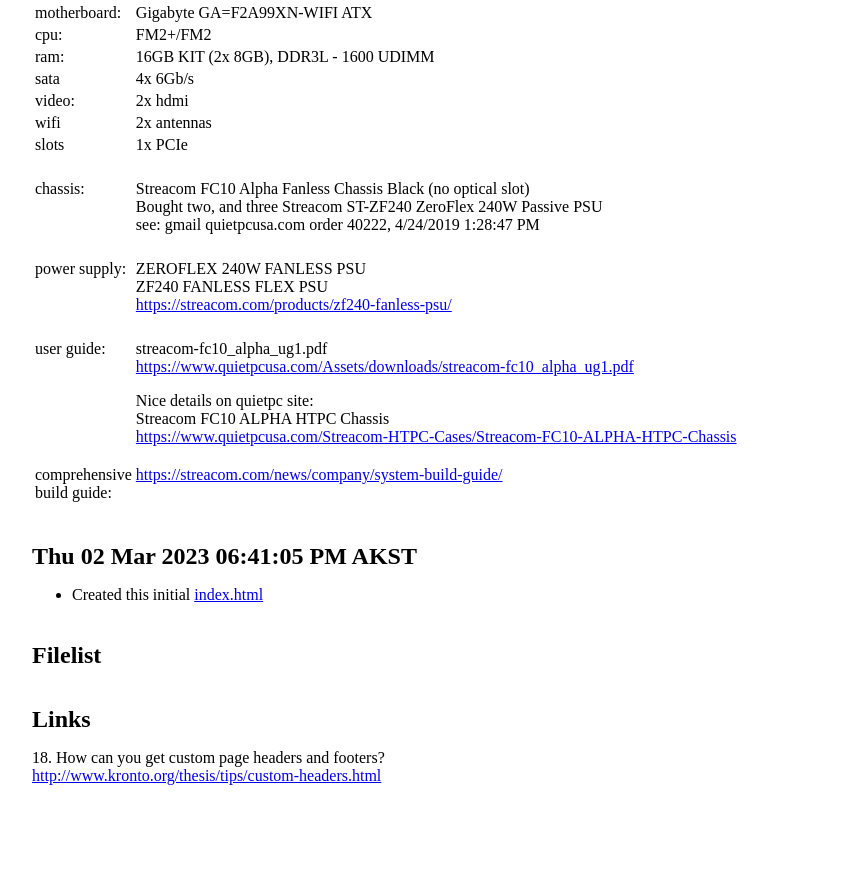
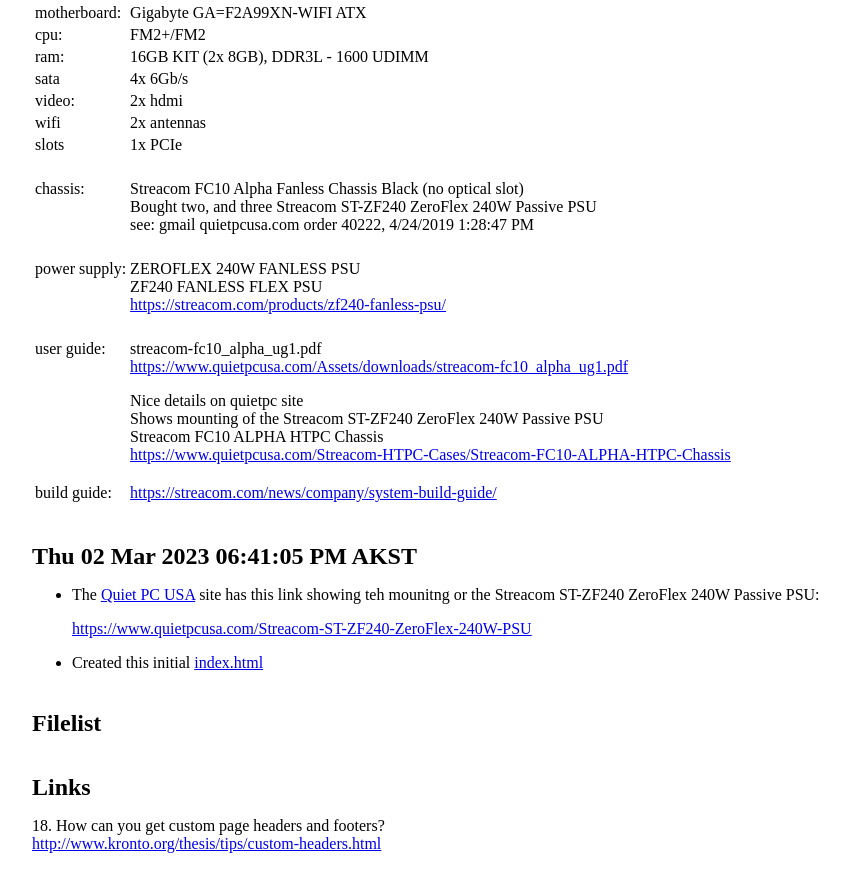
Before and after one commit to marcilr/azurite, a plain HTML site: page index.html in a window 1280 px wide. Shown: the part 320-1200 px from the top of the page, without its empty margins (29-879 px from the left). Before the commit the page ends 1132 px from the top, so only its background shows below. Drawn offline with Linux system fonts and the light colour scheme.

Commit message:
Updated with:
Nice details on quietpc site
Shows mounting of the Streacom ST-ZF240 ZeroFlex 240W Passive PSU

```diff
--- a/index.html
+++ b/index.html
@@ -135,7 +135,8 @@ Hardware used to implement the media player.
       <a href="https://www.quietpcusa.com/Assets/downloads/streacom-fc10_alpha_ug1.pdf">https://www.quietpcusa.com/Assets/downloads/streacom-fc10_alpha_ug1.pdf</a><br>
 
       <p>
-      Nice details on quietpc site:<br>
+      Nice details on quietpc site<br>
+      Shows mounting of the Streacom ST-ZF240 ZeroFlex 240W Passive PSU<br>
       Streacom FC10 ALPHA HTPC Chassis<br>
       <a href="https://www.quietpcusa.com/Streacom-HTPC-Cases/Streacom-FC10-ALPHA-HTPC-Chassis">https://www.quietpcusa.com/Streacom-HTPC-Cases/Streacom-FC10-ALPHA-HTPC-Chassis</a>
     </td>
@@ -143,7 +144,6 @@ Hardware used to implement the media player.
 
   <tr>
     <td>
-      comprehensive<br>
       build guide:
     </td>
     <td valign='top'>
@@ -173,6 +173,15 @@ Hardware used to implement the media player.
 <h2 style="margin-top:1cm;">Thu 02 Mar 2023 06:41:05 PM AKST</h2>
 
 <ul>
+  <li>
+    The <a href="https://www.quietpcusa.com/">Quiet PC USA</a> site
+    has this link showing teh mounitng or the Streacom ST-ZF240 ZeroFlex
+    240W Passive PSU:
+
+    <p>
+    <a href="https://www.quietpcusa.com/Streacom-ST-ZF240-ZeroFlex-240W-PSU">
+      https://www.quietpcusa.com/Streacom-ST-ZF240-ZeroFlex-240W-PSU</a>
+
   <li>
     Created this initial <a href="index.html">index.html</a>
 </ul>
```
